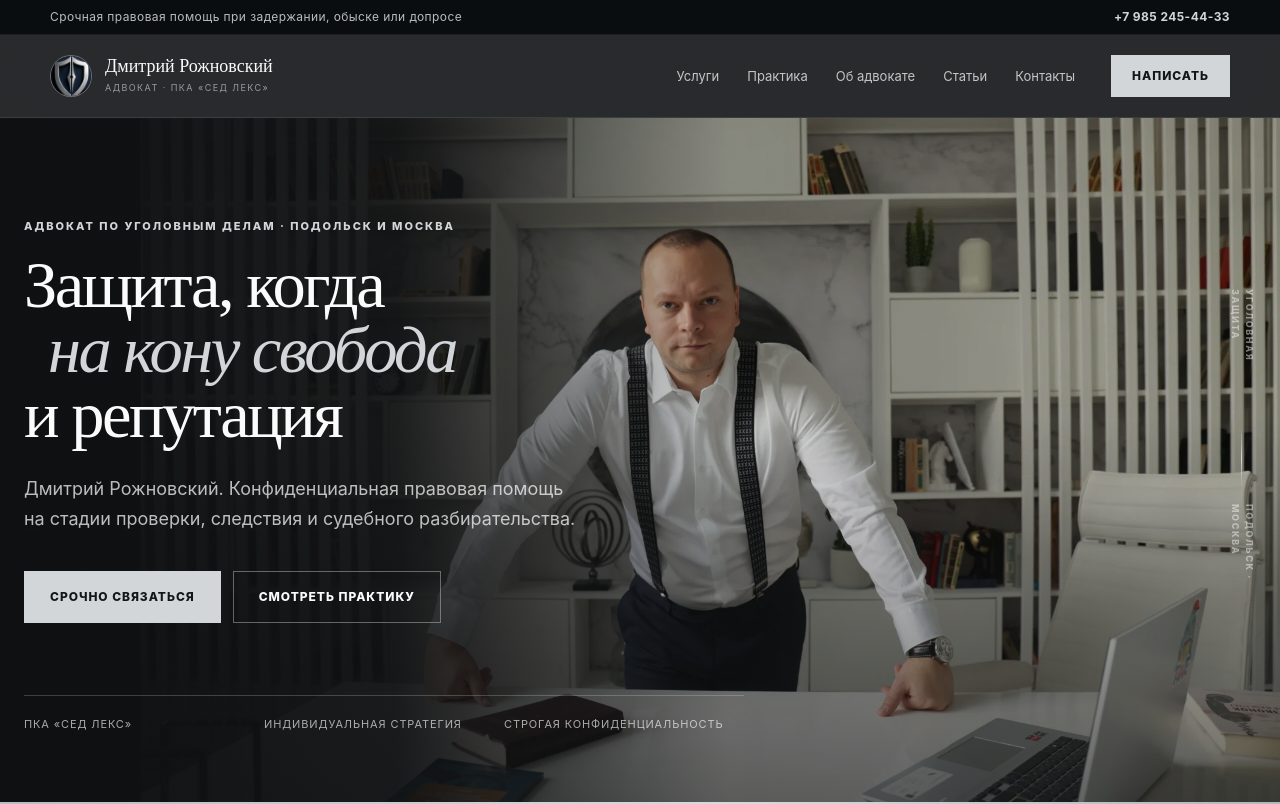
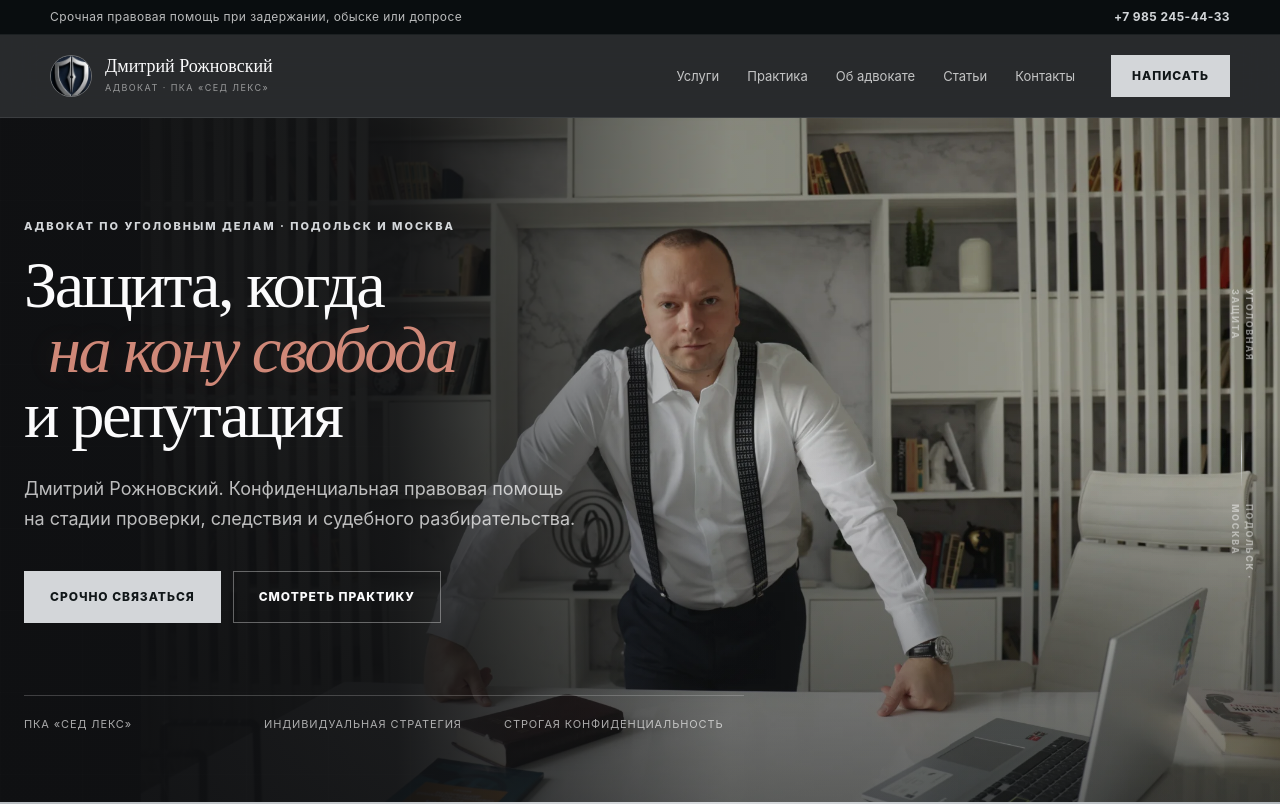
Before and after one commit to artmlobov03-arch/advokat, a Next.js app: page / in a window 1280 px wide. Shown: the top 804 px of the page. Built offline with nearby package versions, Linux system fonts and the light colour scheme.

Commit message:
Highlight key hero phrase

```diff
--- a/app/globals.css
+++ b/app/globals.css
@@ -8,6 +8,7 @@
   --white: #fbfbfc;
   --brass: #9da3a8;
   --brass-light: #d3d6d9;
+  --accent: #cf8878;
   --line: rgba(23, 25, 28, 0.14);
   --line-dark: rgba(255, 255, 255, 0.14);
   --serif: "Iowan Old Style", "Baskerville", "Times New Roman", serif;
@@ -369,8 +370,9 @@ img {
 }
 
 .hero-title-accent {
-  color: var(--brass-light);
+  color: var(--accent);
   font-style: italic;
+  text-shadow: 0 0 30px rgba(207, 136, 120, 0.12);
   transform: translateX(24px);
 }
 
```
